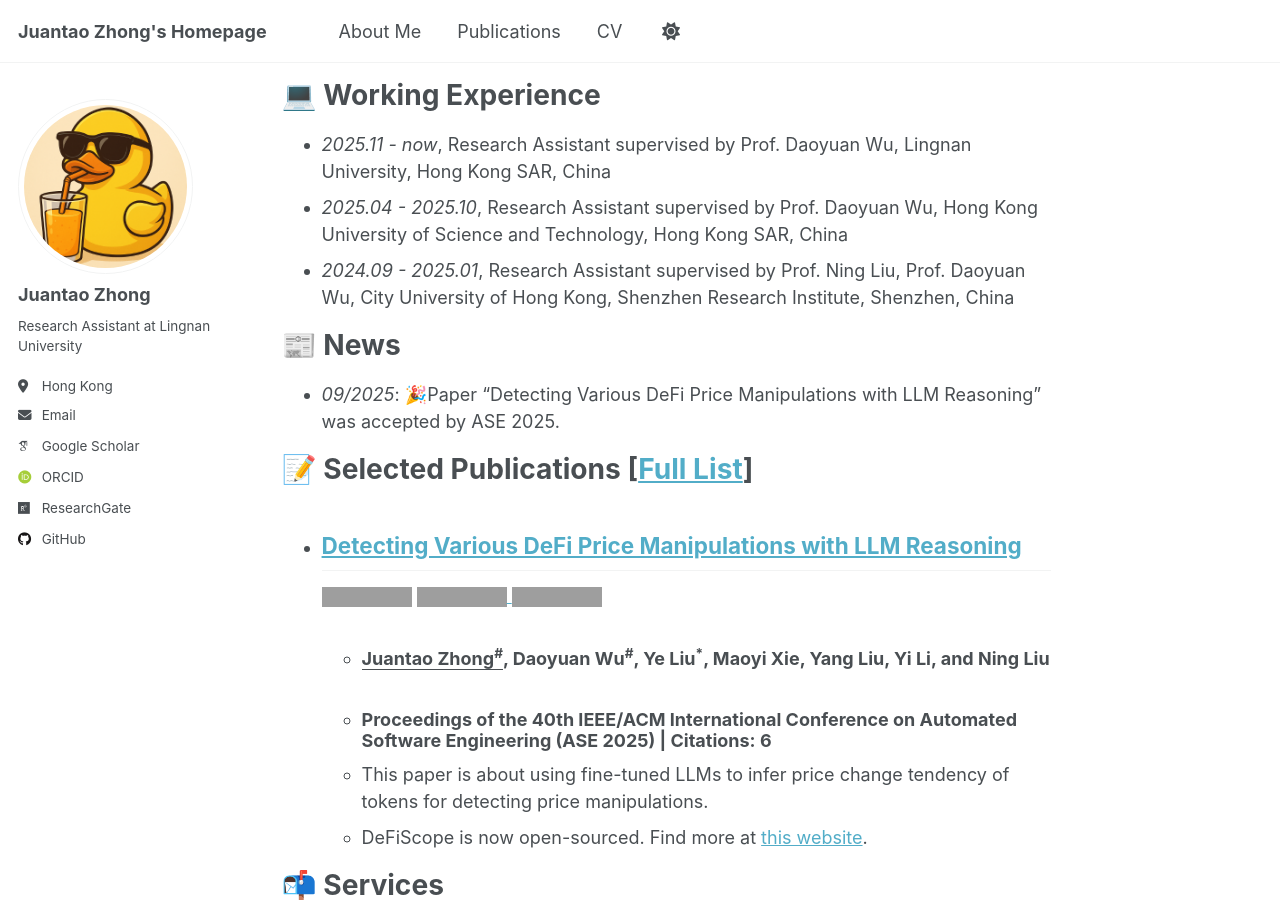
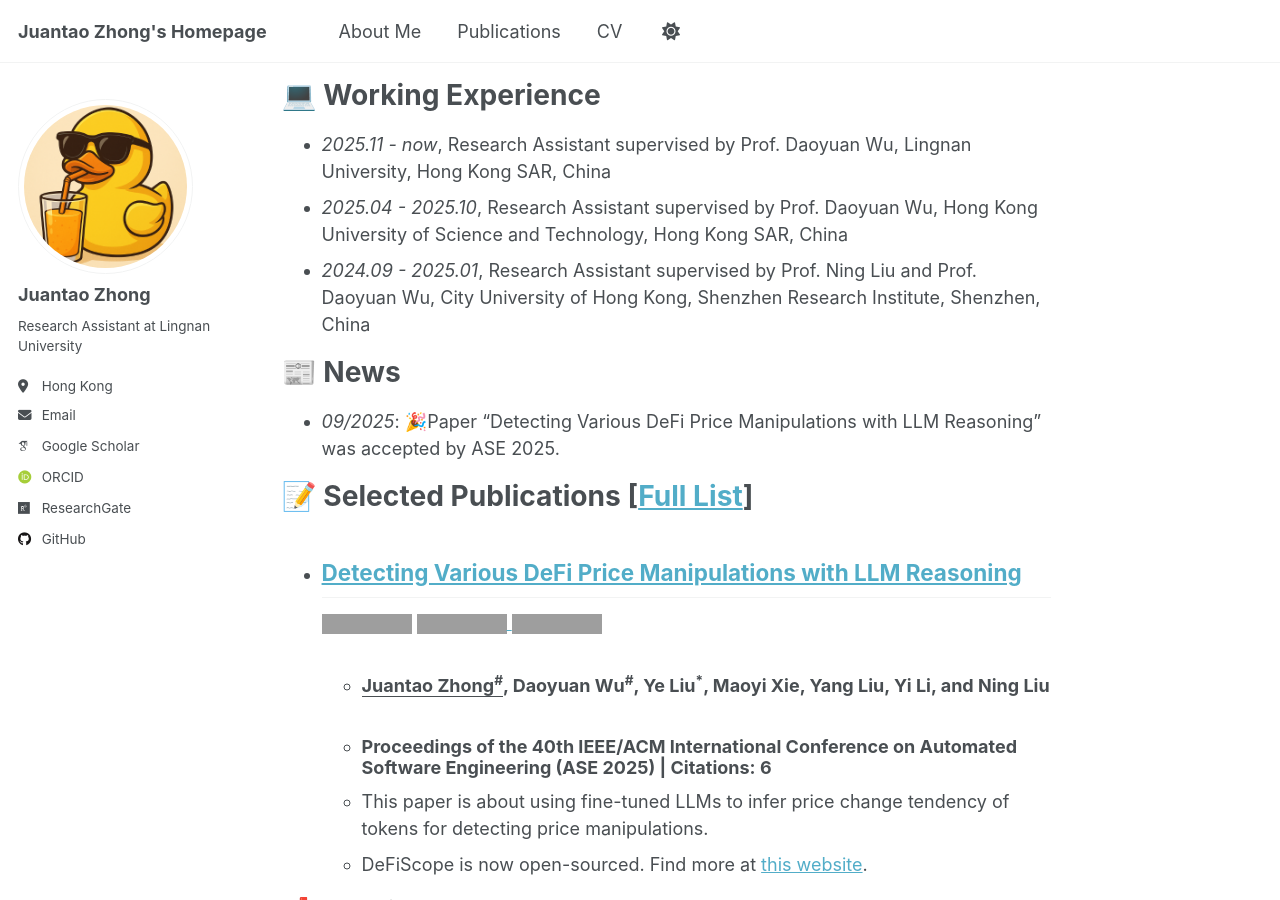
Before and after one commit to P4stry/P4stry.github.io, a Jekyll site: the page built from _pages/about.md, in a window 1280 px wide and 900 px high, scrolled down 379 px. Built offline with Jekyll 4.4.1, drawn with Linux system fonts in a browser that asks for light colours; some web fonts are replaced; a script that is not in the unit is left out; grey boxes are pictures that could not be loaded.

Commit message:
Update working experience

```diff
--- a/_pages/about.md
+++ b/_pages/about.md
@@ -20,7 +20,7 @@ Juantao Zhong (钟隽韬 in Chinese) is now a research assistant at [Lingnan Uni
 
 - *2025.11 - now*, Research Assistant supervised by Prof. Daoyuan Wu, Lingnan University, Hong Kong SAR, China
 - *2025.04 - 2025.10*, Research Assistant supervised by Prof. Daoyuan Wu, Hong Kong University of Science and Technology, Hong Kong SAR, China
-- *2024.09 - 2025.01*, Research Assistant supervised by Prof. Ning Liu, Prof. Daoyuan Wu, City University of Hong Kong, Shenzhen Research Institute, Shenzhen, China
+- *2024.09 - 2025.01*, Research Assistant supervised by Prof. Ning Liu and Prof. Daoyuan Wu, City University of Hong Kong, Shenzhen Research Institute, Shenzhen, China
 
 📰 News
 ======
```
